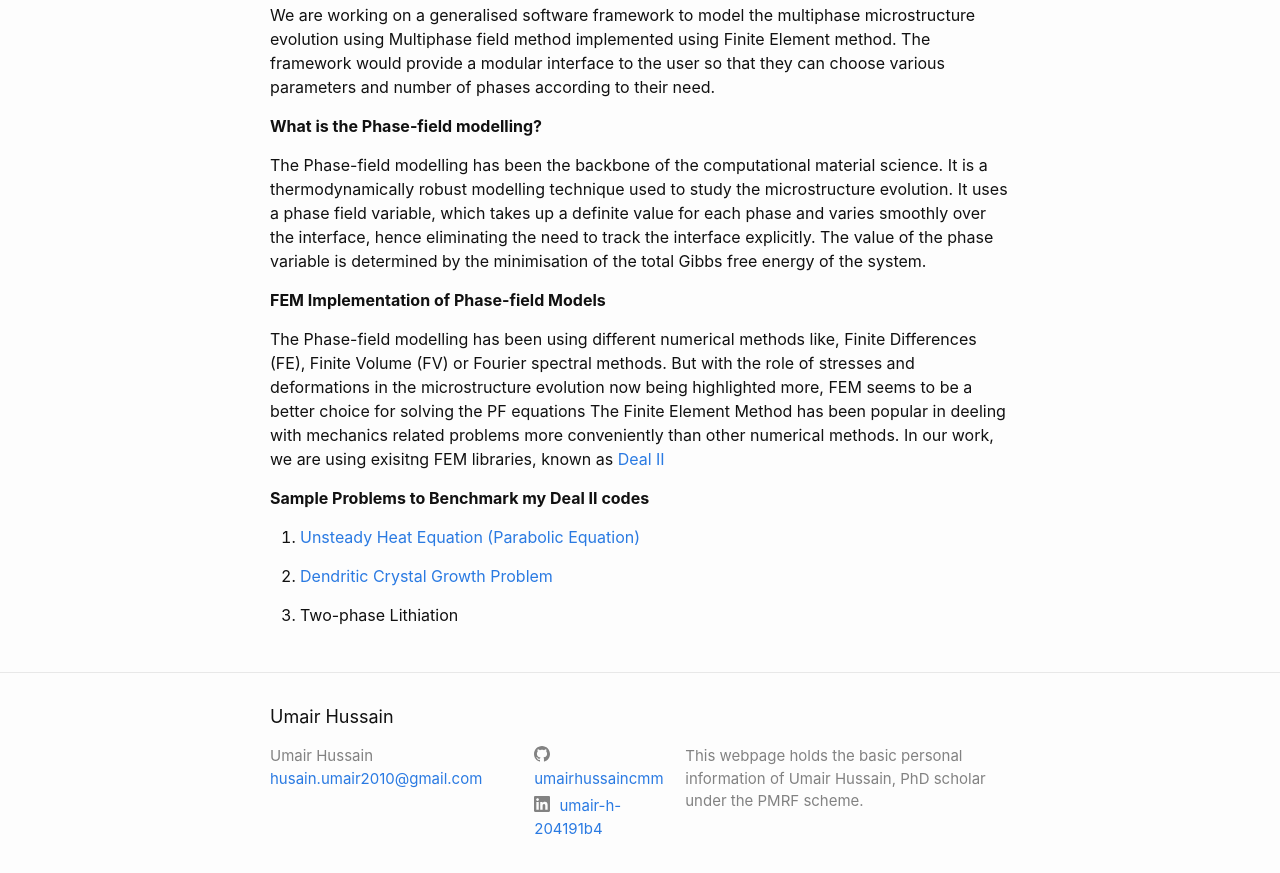
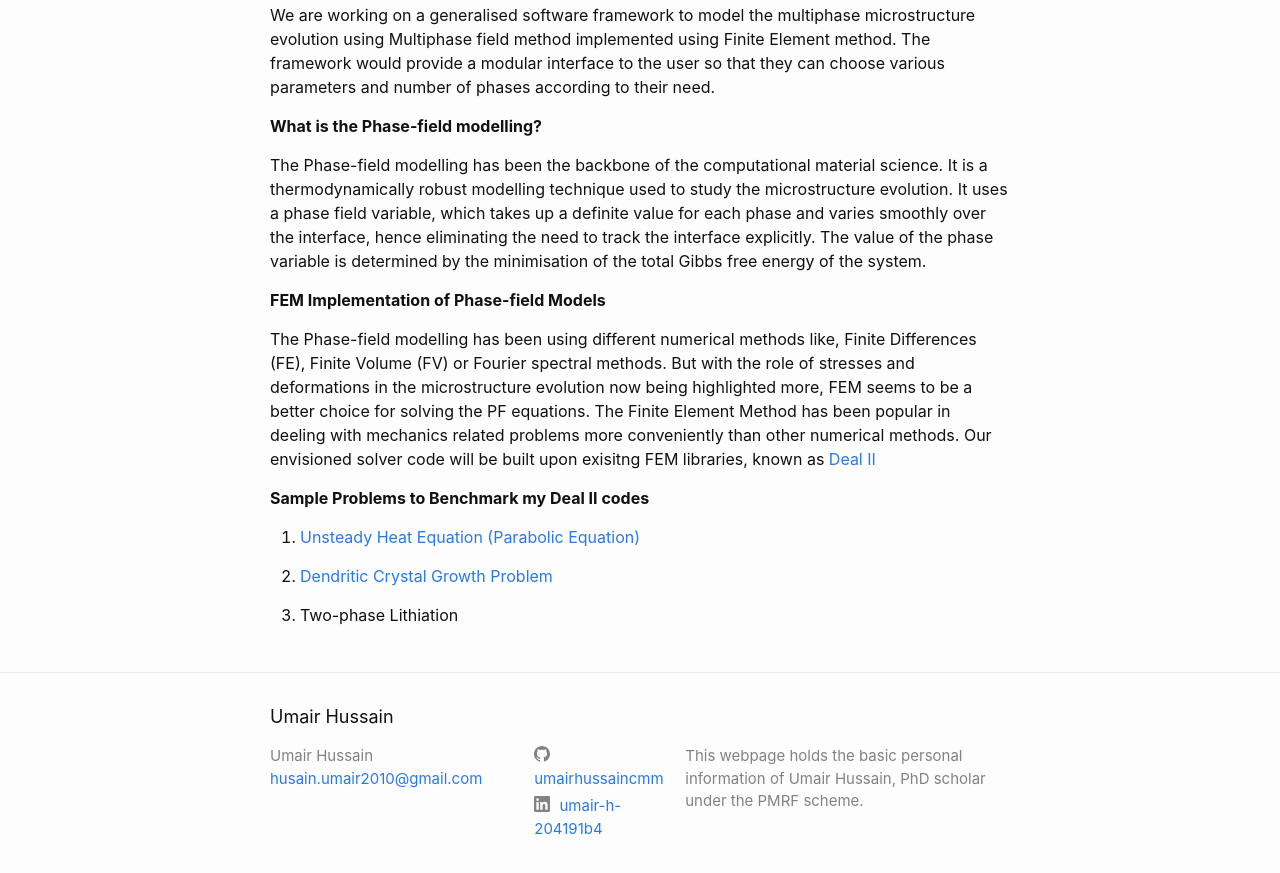
Before and after one commit to umairhussaincmm/umairhussaincmm.github.io, a Jekyll site: the page built from index.markdown, in a window 1280 px wide and 900 px high, scrolled down 1264 px. Shown: the top 873 px of the window. Built offline with Jekyll 4.4.1, drawn with Linux system fonts in a browser that asks for light colours.

```diff
--- a/about.markdown
+++ b/about.markdown
@@ -8,7 +8,7 @@ permalink: /about/
 
 **Personal e-mail:** husain.umair2010@gmail.com
 
-Machine Design Section, Department of Mechanical Engineering,
+Computational Materials and Mechanics Group, Department of Mechanical Engineering (Machine Design Section),
 Indian Institute of Technology Madras, Chennai (600036)
 
 ### Working Under Supervision Of
--- a/index.markdown
+++ b/index.markdown
@@ -45,9 +45,9 @@ the system.
 **FEM Implementation of Phase-field Models**
 
 The Phase-field modelling has been using different numerical methods like, Finite Differences (FE), Finite Volume (FV) or Fourier spectral methods. But with
-the role of stresses and deformations in the microstructure evolution now being highlighted more, FEM seems to be a better choice for solving the PF equations
-The Finite Element Method has been popular in deeling with mechanics related problems more conveniently than other numerical methods. In our work, we are
-using exisitng FEM libraries, known as [Deal II](https://www.dealii.org/)
+the role of stresses and deformations in the microstructure evolution now being highlighted more, FEM seems to be a better choice for solving the PF equations.
+The Finite Element Method has been popular in deeling with mechanics related problems more conveniently than other numerical methods. Our envisioned solver code
+will be built upon exisitng FEM libraries, known as [Deal II](https://www.dealii.org/)
 
 **Sample Problems to Benchmark my Deal II codes**
 
```
Also changed, not shown: 2phaselith.md (added, +7 -0 lines), images/2phase_all.jpg (added).
